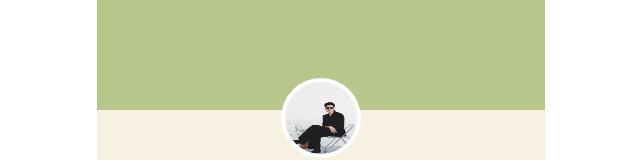
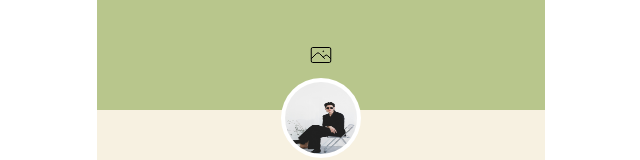
Before and after one commit to NelsoNave/mahjong-app, a Next.js app: page /mypage in a window 1280 px wide. Shown: the top 160 px of the page, without its empty margins (319-959 px from the left). Built offline with nearby package versions, Linux system fonts and the light colour scheme.

Commit message:
refactor: specify the input file type and update style #11

```diff
--- a/app/mypage/page.tsx
+++ b/app/mypage/page.tsx
@@ -132,9 +132,9 @@ const Page: React.FC = () => {
 
   return (
     <>
-      <div className="h-full bg-pineGlade">
+      <div className="bg-pineGlade h-full">
         <div
-          className="group flex h-[15%] items-center justify-center bg-pineGlade"
+          className="bg-pineGlade group flex h-[15%] items-center justify-center"
           onClick={handleFileClick}
           style={{
             backgroundImage:
@@ -157,7 +157,7 @@ const Page: React.FC = () => {
               width="24"
               height="24"
               stroke="currentColor"
-              className="z-10 opacity-0 transition-opacity duration-300 group-hover:opacity-100"
+              className="transition-opacity duration-300 hover:text-gray-400"
             >
               <path d="m2.25 15.75 5.159-5.159a2.25 2.25 0 0 1 3.182 0l5.159 5.159m-1.5-1.5 1.409-1.409a2.25 2.25 0 0 1 3.182 0l2.909 2.909m-18 3.75h16.5a1.5 1.5 0 0 0 1.5-1.5V6a1.5 1.5 0 0 0-1.5-1.5H3.75A1.5 1.5 0 0 0 2.25 6v12a1.5 1.5 0 0 0 1.5 1.5Zm10.5-11.25h.008v.008h-.008V8.25Zm.375 0a.375.375 0 1 1-.75 0 .375.375 0 0 1 .75 0Z" />
             </svg>
@@ -167,6 +167,7 @@ const Page: React.FC = () => {
         <input
           type="file"
           ref={fileInputRef}
+          accept=".jpg, .png"
           style={{ display: "none" }}
           onChange={handleFileChange}
         />
@@ -271,7 +272,7 @@ const Page: React.FC = () => {
               </div>
               <button
                 type="submit"
-                className="ml-auto mt-4 w-1/4 rounded-lg bg-denim p-2 text-white hover:bg-opacity-90"
+                className="bg-denim ml-auto mt-4 w-1/4 rounded-lg p-2 text-white hover:bg-opacity-90"
               >
                 保存
               </button>
@@ -300,7 +301,7 @@ const Page: React.FC = () => {
               </div>
               <button
                 type="submit"
-                className="ml-auto mt-4 w-1/4 rounded-lg bg-denim p-2 text-white hover:bg-opacity-90"
+                className="bg-denim ml-auto mt-4 w-1/4 rounded-lg p-2 text-white hover:bg-opacity-90"
               >
                 保存
               </button>
@@ -315,7 +316,7 @@ const Page: React.FC = () => {
               <div className="flex justify-end gap-2">
                 <button
                   type="submit"
-                  className="mt-4 w-1/4 rounded-lg bg-denim px-1 py-2 text-sm text-white hover:bg-opacity-90"
+                  className="bg-denim mt-4 w-1/4 rounded-lg px-1 py-2 text-sm text-white hover:bg-opacity-90"
                   onClick={handleCloseModal}
                 >
                   キャンセル
```
